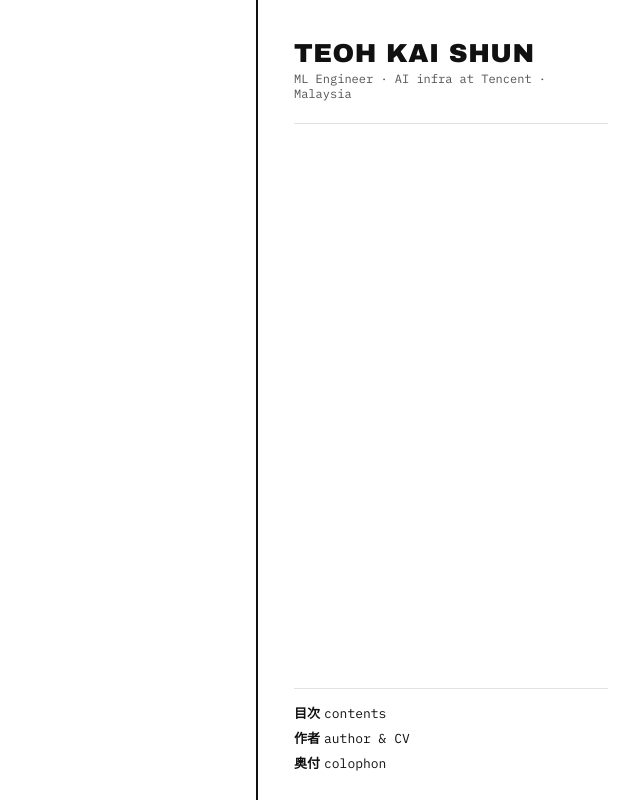
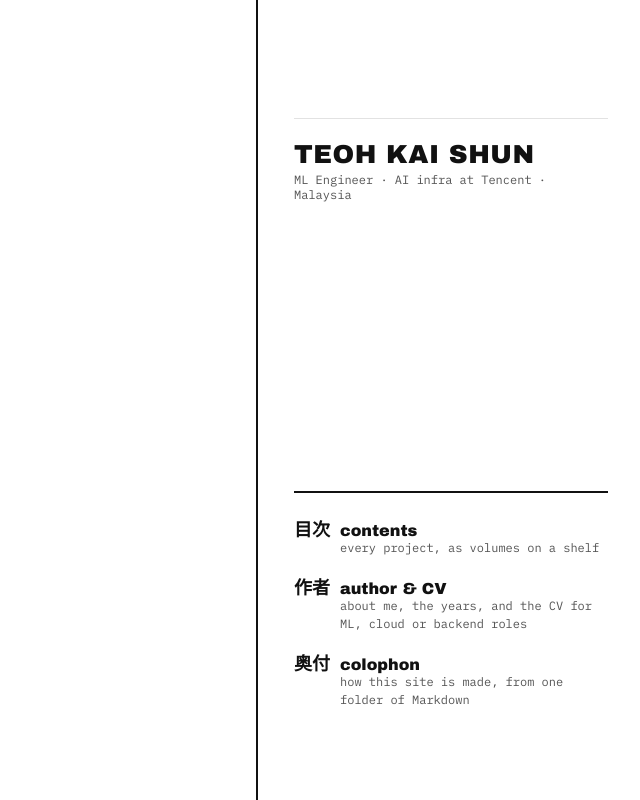
Before and after one commit to BeanBois/BeanBois.github.io, a plain HTML site: page src/cover.html in a window 1280 px wide. Shown: the whole page, without its empty margins (640-1280 px from the left). Drawn offline with Linux system fonts and the light colour scheme; a web font is replaced by a local one.

Commit message:
Rail: now playing first, name on home only, golden-ratio directory at the foot
The cover's rail is cut 61.8 / 38.2. The top part opens with what's playing; under it is who I am
on the home view, or the open project once one is clicked. The bottom part is the way into the rest
of the site, with a line on what each page holds. Rail content now shrinks to the rail's width.

Co-Authored-By: Claude Opus 5.5 <noreply@anthropic.com>
Claude-Session: https://claude.ai/code/session_015pfv1uHcNy69EsfyJL12Qe

```diff
--- a/src/cover.html
+++ b/src/cover.html
@@ -128,34 +128,45 @@ dl.meta dd { margin: 0; min-width: 0; }
 .mastnav a:hover { text-decoration: underline; text-decoration-color: var(--spot); text-decoration-thickness: 2px; }
 .np { margin: 6px 0 0; max-width: min(60ch, calc(100vw - 40px)); font: 12px/1.5 var(--font-mono); color: var(--muted); pointer-events: auto; }
 .np b { font: 400 13px var(--font-display); color: var(--ink); }
-.mast .np a { font: inherit; letter-spacing: normal; color: inherit; }
-/* 7-3: the record takes the left 70%, a rail the right 30%. The rail holds who, what's playing, the open
-   project (or an intro) and the way into the volume, so clicking never moves the record. */
+.np a { font: inherit; letter-spacing: normal; color: inherit; text-decoration: none; }
+.deck { position: fixed; z-index: 2; left: max(20px, calc(env(safe-area-inset-left, 0px) + 12px)); top: calc(env(safe-area-inset-top, 0px) + 66px); pointer-events: auto; }
+.mastnav small { display: none; }
+/* 7-3: the record takes the left 70%, a rail the right 30%, so clicking never moves the record.
+   The rail is cut by the golden ratio: the top 61.8% is the deck (what's playing, always first) and then either
+   who I am (home) or the open project; the bottom 38.2% is the way into the rest of the volume. */
 .intro { display: none; }
 @media (min-width: 900px) {
   .rail {
     position: fixed; z-index: 2; top: 0; right: 0; bottom: 0; width: 30%;
-    display: flex; flex-direction: column; gap: 30px; background: var(--paper); border-left: 2px solid var(--ink);
-    padding: calc(env(safe-area-inset-top, 0px) + 40px) calc(env(safe-area-inset-right, 0px) + 32px) calc(env(safe-area-inset-bottom, 0px) + 28px) 36px;
+    display: grid; grid-template-rows: minmax(0, 1.618fr) minmax(0, 1fr); grid-template-columns: minmax(0, 1fr); background: var(--paper); border-left: 2px solid var(--ink);
+    padding: calc(env(safe-area-inset-top, 0px) + 36px) calc(env(safe-area-inset-right, 0px) + 32px) calc(env(safe-area-inset-bottom, 0px) + 28px) 36px;
   }
-  .rail .mast, .rail .mastnav { position: static; pointer-events: auto; }
-  .rail .mast { gap: 4px; min-width: 0; }
-  .rail .np { min-width: 0; overflow: hidden; }
-  .rail .mast > a { font-size: 26px; line-height: 1.05; }
-  .rail .np { margin-top: 18px; padding-top: 14px; border-top: 1.5px solid var(--soft); max-width: none; font-size: 12px; }
+  .rail .top { display: flex; flex-direction: column; gap: 26px; min-height: 0; padding-bottom: 24px; }
+  .rail .top > *, .rail .say * { min-width: 0; }
+  .rail .say { overflow-x: hidden; overflow-y: auto; }
+  .rail .deck, .rail .mast, .rail .mastnav { position: static; pointer-events: auto; }
+  .rail .deck { min-width: 0; }
+  .rail .np { margin: 0; min-width: 0; overflow: hidden; max-width: none; font-size: 12px; }
   .rail .np .lbl, .rail .np .by, .rail .np .bpm { display: block; }
   .rail .np b { display: block; margin: 4px 0 2px; font-size: 19px; line-height: 1.2; }
   .rail .np .by { color: var(--ink); font-size: 13px; overflow: hidden; text-overflow: ellipsis; white-space: nowrap; }
   .rail .np .bpm { margin-top: 2px; }
   .rail .meter { width: 100%; height: 44px; margin-top: 12px; }
-  .rail .close { margin: 0 0 6px 10px; }
-  .rail .intro { display: block; flex: 1; min-height: 0; }
+  .rail .mast { gap: 4px; min-width: 0; padding-top: 22px; border-top: 1.5px solid var(--soft); }
+  .rail .mast > a { font-size: 26px; line-height: 1.05; }
+  .rail:has(.say:not([hidden])) .mast, .rail:has(.say:not([hidden])) .intro { display: none; }   /* who I am: home only */
+  .rail .intro { display: block; min-height: 0; overflow: auto; }
   .rail .intro p { margin: 0 0 14px; max-width: 40ch; }
   .rail .intro .lede { font-size: 17px; }
   .rail .intro .hint { font: 12px/1.7 var(--font-mono); color: var(--muted); }
-  .rail:has(.say:not([hidden])) .intro { display: none; }
-  .rail .say { position: static; flex: 1; min-height: 0; border: 0; border-radius: 0; padding: 0 4px 0 0; animation: fade 0.25s ease-out; }
-  .rail .mastnav { flex-direction: column; gap: 6px; font-size: 13px; padding-top: 14px; border-top: 1.5px solid var(--soft); }
+  .rail .say { position: static; flex: 1; min-height: 0; border: 0; border-top: 1.5px solid var(--soft); border-radius: 0; padding: 20px 4px 0 0; animation: fade 0.25s ease-out; }
+  .rail .close { margin: 0 0 6px 10px; }
+  .rail .mastnav { display: grid; align-content: start; gap: 16px; border-top: 2px solid var(--ink); padding-top: 22px; overflow: auto; }
+  .rail .mastnav a { display: grid; grid-template-columns: auto minmax(0, 1fr); gap: 0 10px; align-items: baseline; text-decoration: none; }
+  .rail .mastnav a b { font: 700 18px var(--font-body); margin: 0; grid-row: span 2; }
+  .rail .mastnav a span { font: 400 16px var(--font-display); }
+  .rail .mastnav small { display: block; font: 12px/1.5 var(--font-mono); color: var(--muted); }
+  .rail .mastnav a:hover span { text-decoration: underline; text-decoration-color: var(--spot); text-decoration-thickness: 2px; }
 }
 @keyframes fade { from { opacity: 0; } to { opacity: 1; } }
 @media (prefers-reduced-motion: reduce) { .rail .say { animation: none; } }
@@ -173,13 +184,20 @@ dl.meta dd { margin: 0; min-width: 0; }
 
 <canvas id="ball" tabindex="0" aria-label="Kai Shun's projects, placed in a Poincaré ball by skill mix. Drag to spin it, arrow keys to turn it, click a point for details."></canvas>
 <div class="rail">
-<header class="mast"><a href="author.html">TEOH KAI SHUN</a><span>ML Engineer · AI infra at Tencent · Malaysia</span><p class="np" id="np" aria-live="polite"></p><canvas class="meter" id="meter" aria-hidden="true"></canvas></header>
+<div class="top">
+<section class="deck" aria-label="Now playing"><p class="np" id="np" aria-live="polite"></p><canvas class="meter" id="meter" aria-hidden="true"></canvas></section>
+<header class="mast"><a href="author.html">TEOH KAI SHUN</a><span>ML Engineer · AI infra at Tencent · Malaysia</span></header>
 <section class="intro" id="intro"></section>
 <aside class="say" id="say" aria-live="polite" hidden>
   <button type="button" class="close" id="close" aria-label="Close">×</button>
   <div id="saybody"></div>
 </aside>
-<nav class="mastnav" aria-label="Volume"><a href="contents.html"><b>目次</b>contents</a><a href="author.html"><b>作者</b>author &amp; CV</a><a href="colophon.html"><b>奥付</b>colophon</a></nav>
+</div>
+<nav class="mastnav" aria-label="Volume">
+  <a href="contents.html"><b>目次</b><span>contents</span><small id="navvols">every project, as volumes on a shelf</small></a>
+  <a href="author.html"><b>作者</b><span>author &amp; CV</span><small>about me, the years, and the CV for ML, cloud or backend roles</small></a>
+  <a href="colophon.html"><b>奥付</b><span>colophon</span><small>how this site is made, from one folder of Markdown</small></a>
+</nav>
 </div>
 <nav class="sr" aria-label="All projects" id="srlist"></nav>
 <div class="pick" id="pick" role="dialog" aria-label="Projects here" hidden></div>
@@ -1038,6 +1056,7 @@ function drawMeter(now) {
 }
 (function meterLoop(now) { drawMeter(now); requestAnimationFrame(meterLoop); })(performance.now());
 
+document.getElementById("navvols").textContent = `${D.nodes.length} projects, as volumes on a shelf`;
 document.getElementById("intro").innerHTML = `<p class="lede">${esc(D.profile.oneliner)}</p>
   <p class="hint">Every project I've built sits on this record, placed by the skills it took: ML, Backend, Infra and Product at the corners, mixed projects nearer the middle. Drag to spin it. Click a name.</p>`;
 readColours();
```
